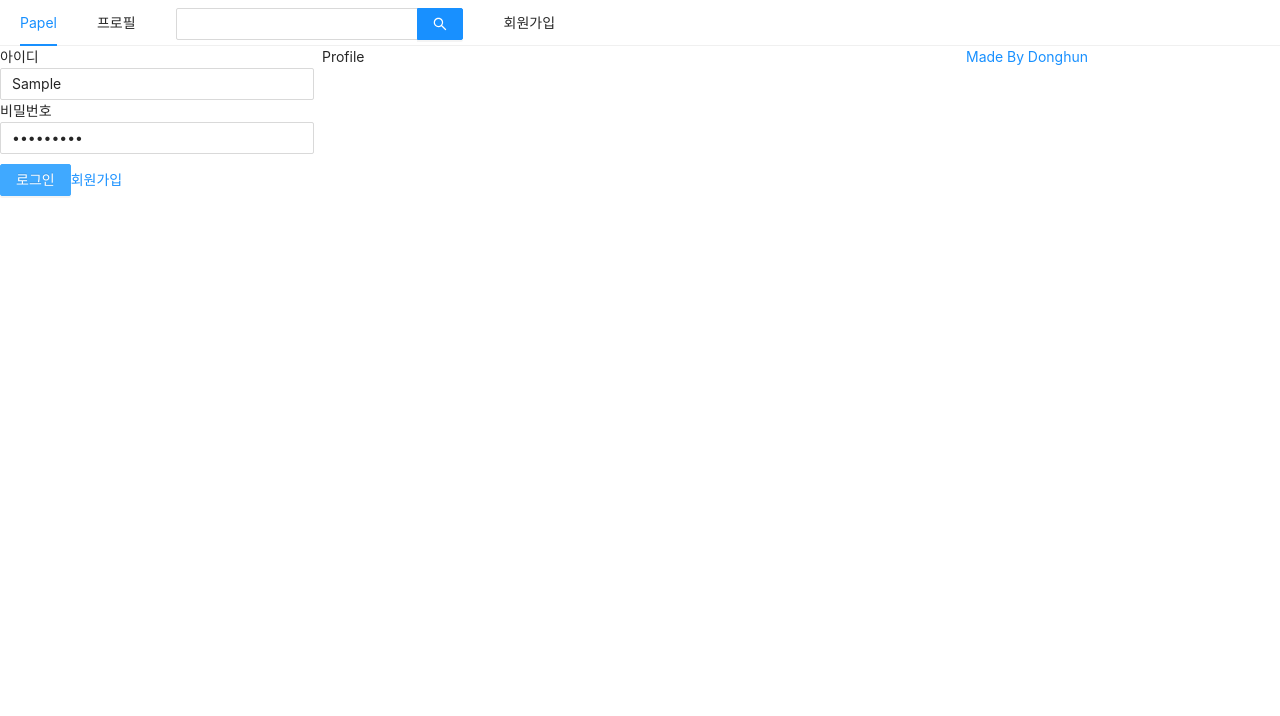
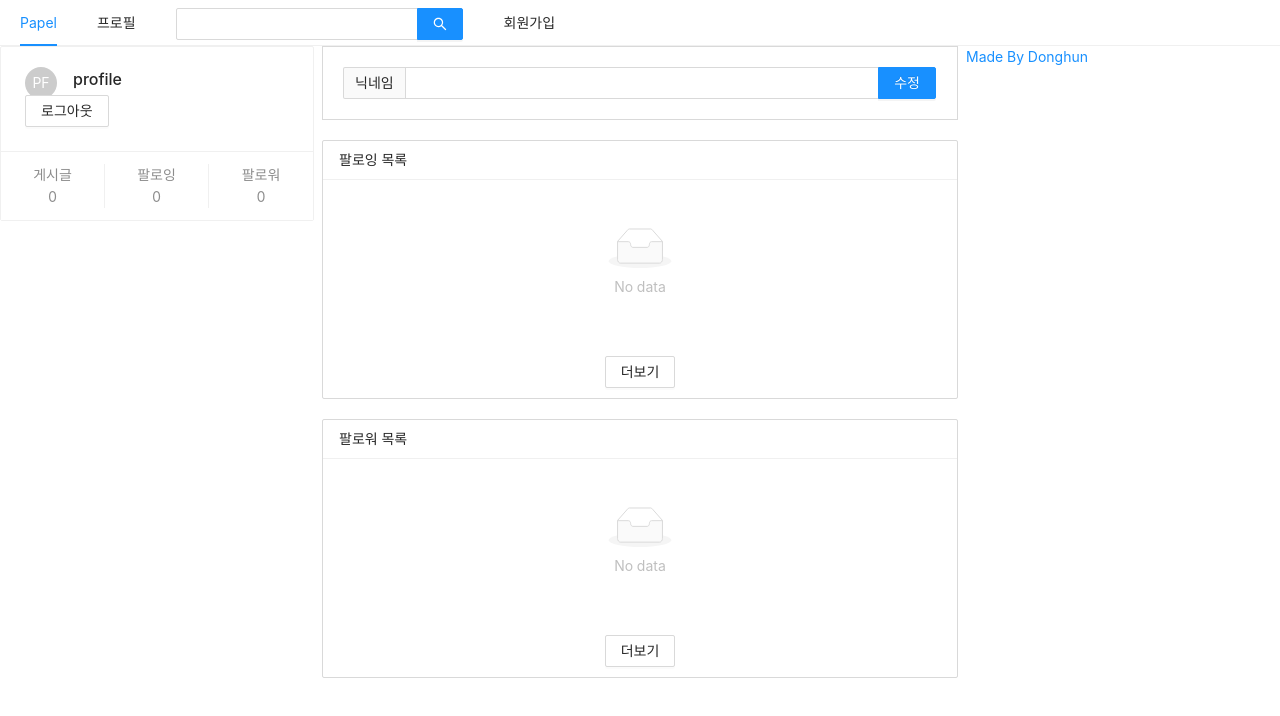
Before and after one commit to hyun0509-iva/nodebird, a Next.js app in the folder front/: page /profile in a window 1280 px wide. Both pictures are taken after typing "Sample", "Sample123" into the empty fields and a click on the button "로그인". Shown: the top 716 px of the page. Built offline with nearby package versions, Linux system fonts and the light colour scheme.

Commit message:
프로필 페이지 만들기

```diff
--- a/front/components/AppLayout.js
+++ b/front/components/AppLayout.js
@@ -37,7 +37,7 @@
       <Row gutter={8}>
         <Col xs={24} md={6}>
           {
-            isLoggedIn ? <UserProfile /> : <LoginForm/>
+            isLoggedIn ? <UserProfile setIsLoggedIn={setIsLoggedIn}/> : <LoginForm setIsLoggedIn={setIsLoggedIn}/>
           }
         </Col>
         <Col xs={24} md={12}>{children}</Col>
--- /dev/null
+++ b/front/components/FollowList.js
@@ -0,0 +1,36 @@
+import React from "react";
+import PropTypes from 'prop-types';
+import { Button, Card, List } from "antd";
+import {StopOutlined} from '@ant-design/icons'
+
+const FollowList = ({ header, data }) => {
+  return (
+    <List
+      style={{ marginBottom: 20 }}
+      grid={{ gutter: 4, xs: 2, md: 3 }}
+      size="small"
+      header={<div>{header}</div>}
+      loadMore={
+        <div style={{ textAlign: "center", margin: "10px 0" }}>
+          <Button>더보기</Button>
+        </div>
+      }
+      bordered
+      dataSource={data}
+      renderItem={(item) => (
+        <List.Item style={{ marginTop: 20 }}>
+          <Card actions={[<StopOutlined key="stop" />]}>
+            <Card.Meta description={item.nickname} />
+          </Card>
+        </List.Item>
+      )}
+    />
+  );
+};
+
+FollowList.proTypes = {
+  header: PropTypes.string.isRequired,
+  data: PropTypes.array.isRequired,
+};
+
+export default FollowList;
--- a/front/components/LoginForm.js
+++ b/front/components/LoginForm.js
@@ -1,4 +1,4 @@
-import React, { useCallback, useMemo, useState } from "react";
+import React, { useCallback, useState } from "react";
 import { Button, Form, Input } from "antd";
 import Link from "next/link";
 import styled from "styled-components";
@@ -7,21 +7,30 @@
   margin-top: 10px;
 `;
 
-const LoginForm = () => {
+const FormWrapper = styled(Form)`
+ padding: 10px;
+`;
+
+const LoginForm = ({setIsLoggedIn}) => {
   const [id, setId] = useState("");
   const [password, setPassword] = useState("");
   const [passwordCheck, setPasswordCheck] = useState("");
+
   const onChangeId = useCallback((e) => {
     setId(e.target.value);
   }, []);
+
   const onChangePassWord = useCallback((e) => {
     setPassword(e.target.value);
   }, []);
 
-  const marginTop = useMemo(() => ({ marginTop: 10 }), []);
+  const onSubmitForm = useCallback(() => {
+    console.log(id, password);
+    setIsLoggedIn(true)
+  }, [id, password]);
 
   return (
-    <Form>
+    <FormWrapper onFinish={onSubmitForm}>
       <div>
         <label htmlFor="user-id">아이디</label>
         <br />
@@ -37,15 +46,15 @@
           required
         />
       </div>
-      <div style={marginTop}>
+      <ButtonWrapper>
         <Button type="primary" htmlType="submit" loading={false}>
           로그인
         </Button>
         <Link href="/signup">
           <a>회원가입</a>
         </Link>
-      </div>
-    </Form>
+      </ButtonWrapper>
+    </FormWrapper>
   );
 };
 
--- /dev/null
+++ b/front/components/NicknameEditForm.js
@@ -0,0 +1,21 @@
+import { Form, Input } from "antd";
+import { useMemo } from "react";
+
+const NicknameEditForm = () => {
+  const style = useMemo(
+    () => ({
+      marginBottom: "20px",
+      border: "1px solid #d9d9d9",
+      padding: "20px",
+    }),
+    []
+  );
+
+  return (
+    <Form style={style}>
+      <Input.Search addonBefore="닉네임" enterButton="수정" />
+    </Form>
+  );
+};
+
+export default NicknameEditForm;
--- a/front/components/UserProfile.js
+++ b/front/components/UserProfile.js
@@ -1,9 +1,30 @@
-import React from 'react'
+import { useCallback } from "react";
+import { Card, Avatar, Button } from "antd";
+const UserProfile = ({ setIsLoggedIn }) => {
+  const onLogout = useCallback(() => {
+    setIsLoggedIn(false);
+  }, []);
+  return (
+    <Card
+      actions={[
+        <div key="twit">
+          게시글
+          <br />0
+        </div>,
+        <div key="followings">
+          팔로잉
+          <br /> 0
+        </div>,
+        <div key="followings">
+          팔로워
+          <br /> 0
+        </div>,
+      ]}
+    >
+      <Card.Meta avatar={<Avatar>PF</Avatar>} title="profile" />
+      <Button onClick={onLogout}>로그아웃</Button>
+    </Card>
+  );
+};
 
-const UserProfile = () => {
-  return (
-    <div>UserProfile</div>
-  )
-}
-
-export default UserProfile
+export default UserProfile;
--- a/front/pages/profile.js
+++ b/front/pages/profile.js
@@ -1,14 +1,31 @@
 import Head from "next/dist/next-server/lib/head";
 import AppLayout from "../components/AppLayout";
+import FollowList from "../components/FollowList";
+import NicknameEditForm from "../components/NicknameEditForm";
 
 const Profile = () => {
+  const followerList = [
+    { ninckname: "이동우" },
+    { ninckname: "이찬우" },
+    { ninckname: "이성우" },
+  ];
+  const followingList = [
+    { ninckname: "이동우" },
+    { ninckname: "이찬우" },
+    { ninckname: "이성우" },
+  ];
+
   return (
     <>
       <Head>
         <meta charSet="utf-8" />
         <title>프로필 | Papel</title>
       </Head>
-      <AppLayout>Profile</AppLayout>
+      <AppLayout>
+        <NicknameEditForm />
+        <FollowList header="팔로잉 목록" followerList={followerList}/>
+        <FollowList header="팔로워 목록" followingList={followingList}/>
+      </AppLayout>
     </>
   );
 };
```
Also changed, not shown: 1 other file (tests, documents, lock files or other folders).
